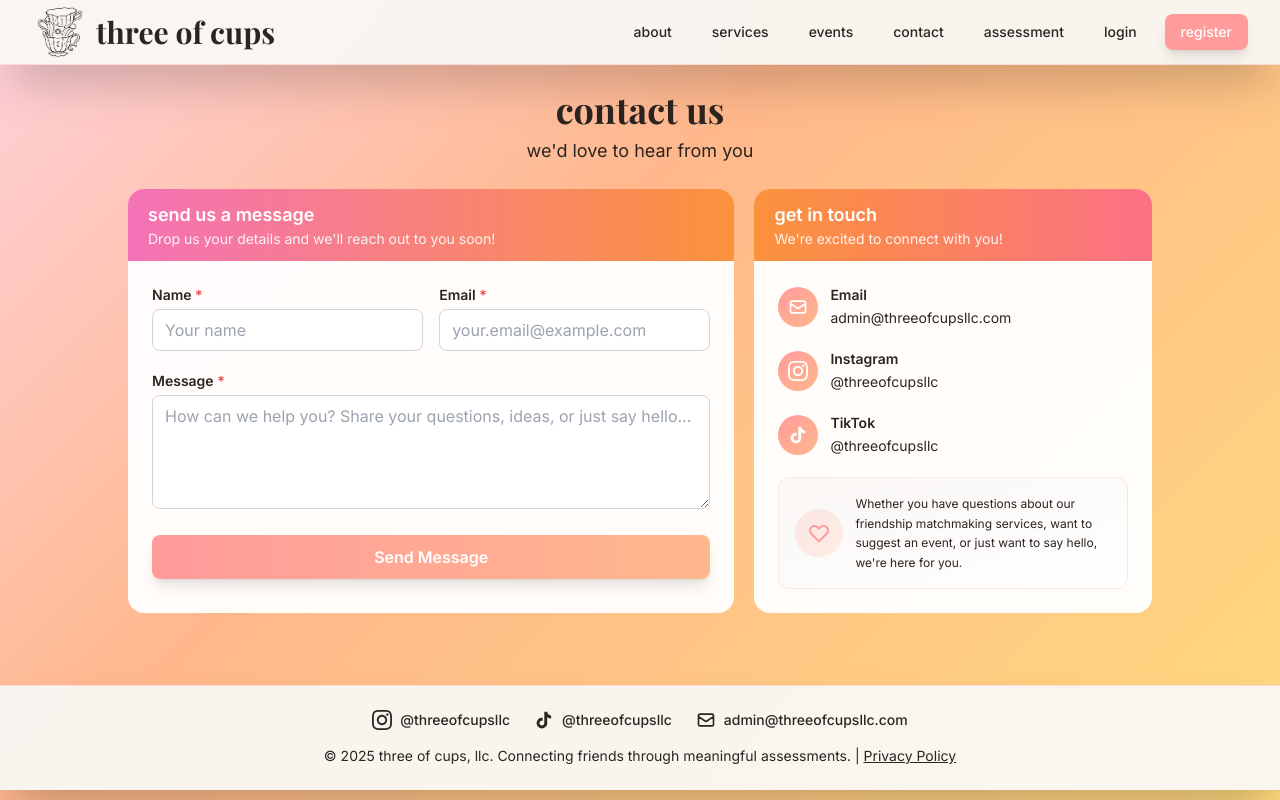
After one commit to raazr62/ThreeOfCupsLLC_flask, a Flask app: page /contact in a window 1280 px wide. The commit adds this page. Run offline with Flask 3, Linux system fonts and the light colour scheme; some libraries are stand-ins or nearby versions.

Commit message:
add contact page

```diff
--- a/app.py
+++ b/app.py
@@ -428,6 +428,86 @@ def services():
 @beta_access_required
 def privacy():
     return render_template('privacy.html')
+
+# Contact route
+@app.route('/contact')
+@beta_access_required
+def contact():
+    return render_template('contact.html')
+
+@app.route('/submit-contact', methods=['POST'])
+@beta_access_required
+def submit_contact():
+    contact_name = sanitize_input(request.form.get('contact_name', ''), max_length=200, allow_newlines=False)
+    contact_email = sanitize_email(request.form.get('contact_email', ''))
+    contact_message = sanitize_input(request.form.get('contact_message', ''), max_length=5000, allow_newlines=True)
+
+    if not contact_name or not contact_email or not contact_message:
+        flash('Please fill out all fields.')
+        return redirect(url_for('contact'))
+
+    # Send contact form email to admin
+    try:
+        from flask_mail import Message
+        msg = Message(
+            subject=f'Contact Form: Message from {contact_name}',
+            sender=app.config['MAIL_DEFAULT_SENDER'],
+            recipients=['admin@threeofcupsllc.com'],
+            reply_to=contact_email
+        )
+
+        msg.body = f"""
+Contact Form Submission
+
+From: {contact_name}
+Email: {contact_email}
+
+Message:
+{contact_message}
+
+---
+Submitted on: {datetime.utcnow().strftime('%B %d, %Y at %I:%M %p UTC')}
+        """
+
+        msg.html = f"""
+        <div style="font-family: Arial, sans-serif; max-width: 600px; margin: 0 auto;">
+            <div style="background: linear-gradient(135deg, #FF9B9B, #FFB88C); padding: 20px; border-radius: 8px 8px 0 0;">
+                <h2 style="color: white; margin: 0;">Contact Form Submission</h2>
+            </div>
+            <div style="background-color: #FAF7F5; padding: 30px; border-radius: 0 0 8px 8px;">
+                <div style="background-color: white; padding: 20px; border-radius: 8px; margin-bottom: 20px;">
+                    <h3 style="color: #FF9B9B; margin-top: 0;">Contact Details</h3>
+                    <table style="width: 100%; border-collapse: collapse;">
+                        <tr>
+                            <td style="padding: 8px 0; font-weight: bold; color: #666;">Name:</td>
+                            <td style="padding: 8px 0;">{contact_name}</td>
+                        </tr>
+                        <tr>
+                            <td style="padding: 8px 0; font-weight: bold; color: #666;">Email:</td>
+                            <td style="padding: 8px 0;"><a href="mailto:{contact_email}" style="color: #FFB88C;">{contact_email}</a></td>
+                        </tr>
+                    </table>
+                </div>
+
+                <div style="background-color: white; padding: 20px; border-radius: 8px;">
+                    <h4 style="color: #FFB88C; margin-top: 0;">Message:</h4>
+                    <p style="line-height: 1.6; color: #333; white-space: pre-wrap;">{contact_message}</p>
+                </div>
+
+                <p style="text-align: center; color: #999; font-size: 12px; margin-top: 20px;">
+                    Submitted on {datetime.utcnow().strftime('%B %d, %Y at %I:%M %p UTC')}
+                </p>
+            </div>
+        </div>
+        """
+
+        mail.send(msg)
+        flash('Thank you for reaching out! We\'ll get back to you soon.')
+    except Exception as e:
+        print(f"Error sending contact form email: {e}")
+        flash('There was an issue sending your message. Please try again or email us directly at admin@threeofcupsllc.com')
+
+    return redirect(url_for('contact'))
 
 # Register route
 @app.route('/register', methods=['GET', 'POST'])
--- a/templates/base.html
+++ b/templates/base.html
@@ -275,6 +275,7 @@
                     <a href="{{ url_for('about') }}" class="text-text-accent hover:text-secondary transition-colors px-3 py-2 rounded-md text-sm font-medium font-sans">about</a>
                     <a href="{{ url_for('services') }}" class="text-text-accent hover:text-secondary transition-colors px-3 py-2 rounded-md text-sm font-medium font-sans">services</a>
                     <a href="{{ url_for('events') }}" class="text-text-accent hover:text-secondary transition-colors px-3 py-2 rounded-md text-sm font-medium font-sans">events</a>
+                    <a href="{{ url_for('contact') }}" class="text-text-accent hover:text-secondary transition-colors px-3 py-2 rounded-md text-sm font-medium font-sans">contact</a>
                     {% if not current_user.is_authenticated or current_user.can_access_assessment() %}
                         <a href="{{ url_for('assessment') }}" class="text-text-accent hover:text-secondary transition-colors px-3 py-2 rounded-md text-sm font-medium font-sans">assessment</a>
                     {% endif %}
@@ -339,6 +340,7 @@
                 <a href="{{ url_for('about') }}" class="block text-text-accent hover:text-secondary hover:bg-accent/10 transition-colors px-3 py-2 rounded-md text-base font-medium font-sans">about</a>
                 <a href="{{ url_for('services') }}" class="block text-text-accent hover:text-secondary hover:bg-accent/10 transition-colors px-3 py-2 rounded-md text-base font-medium font-sans">services</a>
                 <a href="{{ url_for('events') }}" class="block text-text-accent hover:text-secondary hover:bg-accent/10 transition-colors px-3 py-2 rounded-md text-base font-medium font-sans">events</a>
+                <a href="{{ url_for('contact') }}" class="block text-text-accent hover:text-secondary hover:bg-accent/10 transition-colors px-3 py-2 rounded-md text-base font-medium font-sans">contact</a>
                 {% if not current_user.is_authenticated or current_user.can_access_assessment() %}
                     <a href="{{ url_for('assessment') }}" class="block text-text-accent hover:text-secondary hover:bg-accent/10 transition-colors px-3 py-2 rounded-md text-base font-medium font-sans">assessment</a>
                 {% endif %}
--- /dev/null
+++ b/templates/contact.html
@@ -0,0 +1,135 @@
+{% extends 'base.html' %}
+
+{% block content %}
+<div class="min-h-[calc(100vh-180px)] py-8 lg:py-6 px-4 sm:px-6 lg:px-8">
+    <div class="max-w-5xl mx-auto">
+        <!-- Header Section -->
+        <div class="text-center mb-8 lg:mb-6">
+            <h1 class="text-3xl lg:text-4xl font-bold text-text-primary mb-2 font-brand">contact us</h1>
+            <p class="text-lg text-text-accent">we'd love to hear from you</p>
+        </div>
+
+        <div class="grid grid-cols-1 lg:grid-cols-5 gap-6 lg:gap-5">
+            <!-- Contact Form -->
+            <div class="lg:col-span-3 bg-white/95 rounded-2xl overflow-hidden">
+                <div class="bg-gradient-to-r from-pink-400 to-orange-400 px-5 py-3">
+                    <h2 class="text-lg font-semibold text-white">send us a message</h2>
+                    <p class="text-white text-sm opacity-90">Drop us your details and we'll reach out to you soon!</p>
+                </div>
+
+                <div class="p-6">
+                    <form method="POST" action="{{ url_for('submit_contact') }}" class="space-y-5">
+                        <!-- Name and Email side by side on desktop -->
+                        <div class="grid grid-cols-1 lg:grid-cols-2 gap-4">
+                            <div>
+                                <label for="contact_name" class="block text-sm font-semibold text-text-primary mb-1">
+                                    Name <span class="text-red-500">*</span>
+                                </label>
+                                <input type="text" id="contact_name" name="contact_name" required
+                                       placeholder="Your name"
+                                       class="w-full px-3 py-2 rounded-lg border border-gray-300 focus:border-primary focus:ring-2 focus:ring-primary/20 transition-all duration-300">
+                            </div>
+
+                            <div>
+                                <label for="contact_email" class="block text-sm font-semibold text-text-primary mb-1">
+                                    Email <span class="text-red-500">*</span>
+                                </label>
+                                <input type="email" id="contact_email" name="contact_email" required
+                                       placeholder="your.email@example.com"
+                                       class="w-full px-3 py-2 rounded-lg border border-gray-300 focus:border-primary focus:ring-2 focus:ring-primary/20 transition-all duration-300">
+                            </div>
+                        </div>
+
+                        <!-- Message -->
+                        <div>
+                            <label for="contact_message" class="block text-sm font-semibold text-text-primary mb-1">
+                                Message <span class="text-red-500">*</span>
+                            </label>
+                            <textarea id="contact_message" name="contact_message" required rows="4"
+                                      placeholder="How can we help you? Share your questions, ideas, or just say hello..."
+                                      class="w-full px-3 py-2 rounded-lg border border-gray-300 focus:border-primary focus:ring-2 focus:ring-primary/20 transition-all duration-300 resize-vertical"></textarea>
+                        </div>
+
+                        <!-- Submit Button -->
+                        <div>
+                            <button type="submit"
+                                    class="w-full bg-gradient-to-r from-primary to-secondary text-white font-semibold py-2.5 px-6 rounded-lg hover:from-orange-dark hover:to-orange-medium transition-all duration-300 shadow-lg hover:shadow-xl">
+                                Send Message
+                            </button>
+                        </div>
+                    </form>
+                </div>
+            </div>
+
+            <!-- Contact Information -->
+            <div class="lg:col-span-2 bg-white/95 rounded-2xl overflow-hidden">
+                <div class="bg-gradient-to-r from-orange-400 to-rose-400 px-5 py-3">
+                    <h2 class="text-lg font-semibold text-white">get in touch</h2>
+                    <p class="text-white text-sm opacity-90">We're excited to connect with you!</p>
+                </div>
+
+                <div class="p-6 space-y-5">
+                    <!-- Email -->
+                    <div class="flex items-center space-x-3">
+                        <a href="mailto:admin@threeofcupsllc.com" class="flex-shrink-0 w-10 h-10 bg-gradient-to-br from-primary to-secondary rounded-full flex items-center justify-center hover:scale-110 transition-transform">
+                            <svg class="w-5 h-5 text-white" fill="none" stroke="currentColor" viewBox="0 0 24 24">
+                                <path stroke-linecap="round" stroke-linejoin="round" stroke-width="2" d="M3 8l7.89 5.26a2 2 0 002.22 0L21 8M5 19h14a2 2 0 002-2V7a2 2 0 00-2-2H5a2 2 0 00-2 2v10a2 2 0 002 2z"/>
+                            </svg>
+                        </a>
+                        <div>
+                            <h3 class="font-semibold text-text-primary text-sm">Email</h3>
+                            <a href="mailto:admin@threeofcupsllc.com" class="text-text-accent hover:text-primary transition-colors text-sm">
+                                admin@threeofcupsllc.com
+                            </a>
+                        </div>
+                    </div>
+
+                    <!-- Instagram -->
+                    <div class="flex items-center space-x-3">
+                        <a href="https://instagram.com/threeofcupsllc" target="_blank" rel="noopener noreferrer" class="flex-shrink-0 w-10 h-10 bg-gradient-to-br from-primary to-secondary rounded-full flex items-center justify-center hover:scale-110 transition-transform">
+                            <svg class="w-5 h-5 text-white" fill="currentColor" viewBox="0 0 24 24">
+                                <path d="M12 2.163c3.204 0 3.584.012 4.85.07 3.252.148 4.771 1.691 4.919 4.919.058 1.265.069 1.645.069 4.849 0 3.205-.012 3.584-.069 4.849-.149 3.225-1.664 4.771-4.919 4.919-1.266.058-1.644.07-4.85.07-3.204 0-3.584-.012-4.849-.07-3.26-.149-4.771-1.699-4.919-4.92-.058-1.265-.07-1.644-.07-4.849 0-3.204.013-3.583.07-4.849.149-3.227 1.664-4.771 4.919-4.919 1.266-.057 1.645-.069 4.849-.069zm0-2.163c-3.259 0-3.667.014-4.947.072-4.358.2-6.78 2.618-6.98 6.98-.059 1.281-.073 1.689-.073 4.948 0 3.259.014 3.668.072 4.948.2 4.358 2.618 6.78 6.98 6.98 1.281.058 1.689.072 4.948.072 3.259 0 3.668-.014 4.948-.072 4.354-.2 6.782-2.618 6.979-6.98.059-1.28.073-1.689.073-4.948 0-3.259-.014-3.667-.072-4.947-.196-4.354-2.617-6.78-6.979-6.98-1.281-.059-1.69-.073-4.949-.073zm0 5.838c-3.403 0-6.162 2.759-6.162 6.162s2.759 6.163 6.162 6.163 6.162-2.759 6.162-6.163c0-3.403-2.759-6.162-6.162-6.162zm0 10.162c-2.209 0-4-1.79-4-4 0-2.209 1.791-4 4-4s4 1.791 4 4c0 2.21-1.791 4-4 4zm6.406-11.845c-.796 0-1.441.645-1.441 1.44s.645 1.44 1.441 1.44c.795 0 1.439-.645 1.439-1.44s-.644-1.44-1.439-1.44z"/>
+                            </svg>
+                        </a>
+                        <div>
+                            <h3 class="font-semibold text-text-primary text-sm">Instagram</h3>
+                            <a href="https://instagram.com/threeofcupsllc" target="_blank" rel="noopener noreferrer" class="text-text-accent hover:text-primary transition-colors text-sm">
+                                @threeofcupsllc
+                            </a>
+                        </div>
+                    </div>
+
+                    <!-- TikTok -->
+                    <div class="flex items-center space-x-3">
+                        <a href="https://www.tiktok.com/@threeofcupsllc" target="_blank" rel="noopener noreferrer" class="flex-shrink-0 w-10 h-10 bg-gradient-to-br from-primary to-secondary rounded-full flex items-center justify-center hover:scale-110 transition-transform">
+                            <svg class="w-5 h-5 text-white" fill="currentColor" viewBox="0 0 24 24">
+                                <path d="M19.59 6.69a4.83 4.83 0 0 1-3.77-4.25V2h-3.45v13.67a2.89 2.89 0 0 1-5.2 1.74 2.89 2.89 0 0 1 2.31-4.64 2.93 2.93 0 0 1 .88.13V9.4a6.84 6.84 0 0 0-1-.05A6.33 6.33 0 0 0 5 20.1a6.34 6.34 0 0 0 10.86-4.43v-7a8.16 8.16 0 0 0 4.77 1.52v-3.4a4.85 4.85 0 0 1-1-.1z"/>
+                            </svg>
+                        </a>
+                        <div>
+                            <h3 class="font-semibold text-text-primary text-sm">TikTok</h3>
+                            <a href="https://www.tiktok.com/@threeofcupsllc" target="_blank" rel="noopener noreferrer" class="text-text-accent hover:text-primary transition-colors text-sm">
+                                @threeofcupsllc
+                            </a>
+                        </div>
+                    </div>
+
+                    <!-- Decorative Message -->
+                    <div class="mt-4 p-4 bg-gradient-to-br from-warm-cream to-white rounded-xl border border-primary/20">
+                        <div class="flex items-center space-x-3">
+                            <div class="w-12 h-12 flex-shrink-0 bg-gradient-to-br from-primary/20 to-secondary/20 rounded-full flex items-center justify-center">
+                                <svg class="w-6 h-6 text-primary" fill="none" stroke="currentColor" viewBox="0 0 24 24">
+                                    <path stroke-linecap="round" stroke-linejoin="round" stroke-width="2" d="M4.318 6.318a4.5 4.5 0 000 6.364L12 20.364l7.682-7.682a4.5 4.5 0 00-6.364-6.364L12 7.636l-1.318-1.318a4.5 4.5 0 00-6.364 0z"/>
+                                </svg>
+                            </div>
+                            <p class="text-text-accent text-xs leading-relaxed">
+                                Whether you have questions about our friendship matchmaking services, want to suggest an event, or just want to say hello, we're here for you.
+                            </p>
+                        </div>
+                    </div>
+                </div>
+            </div>
+        </div>
+    </div>
+</div>
+{% endblock %}
```
